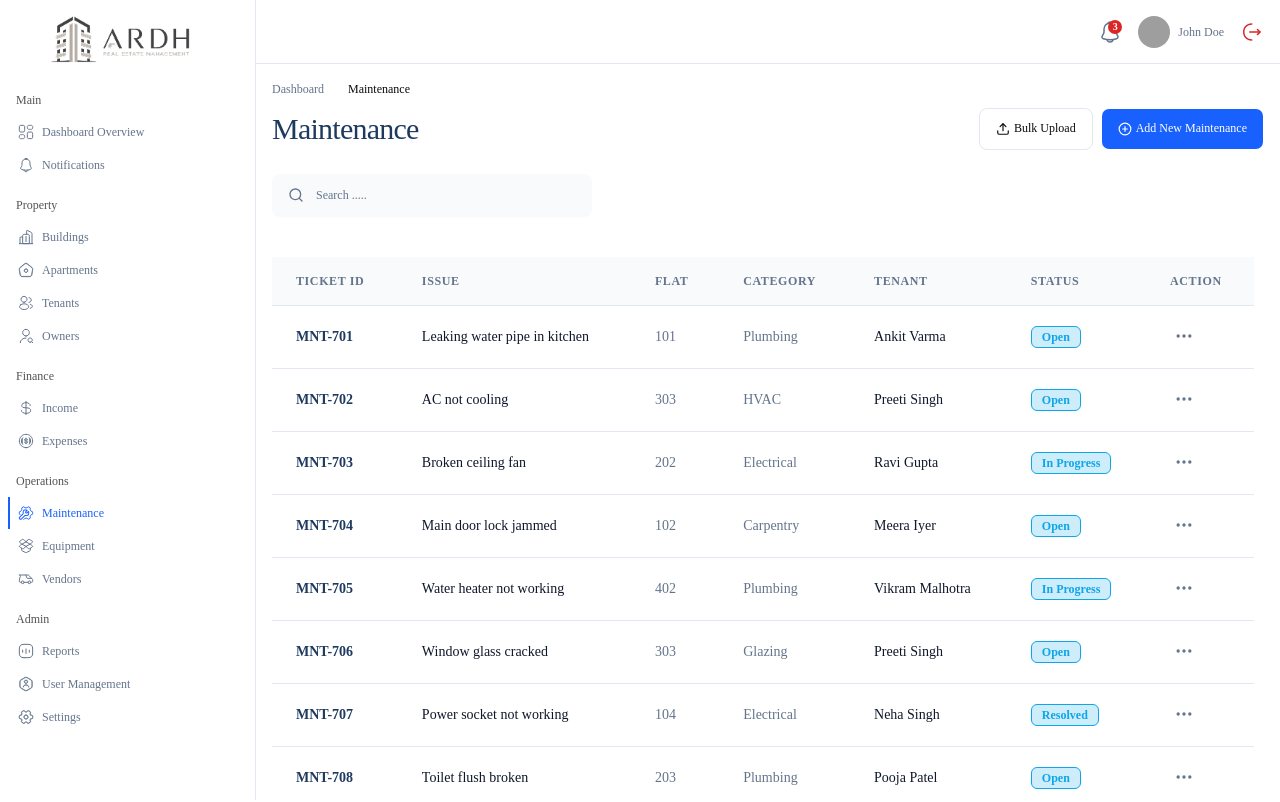
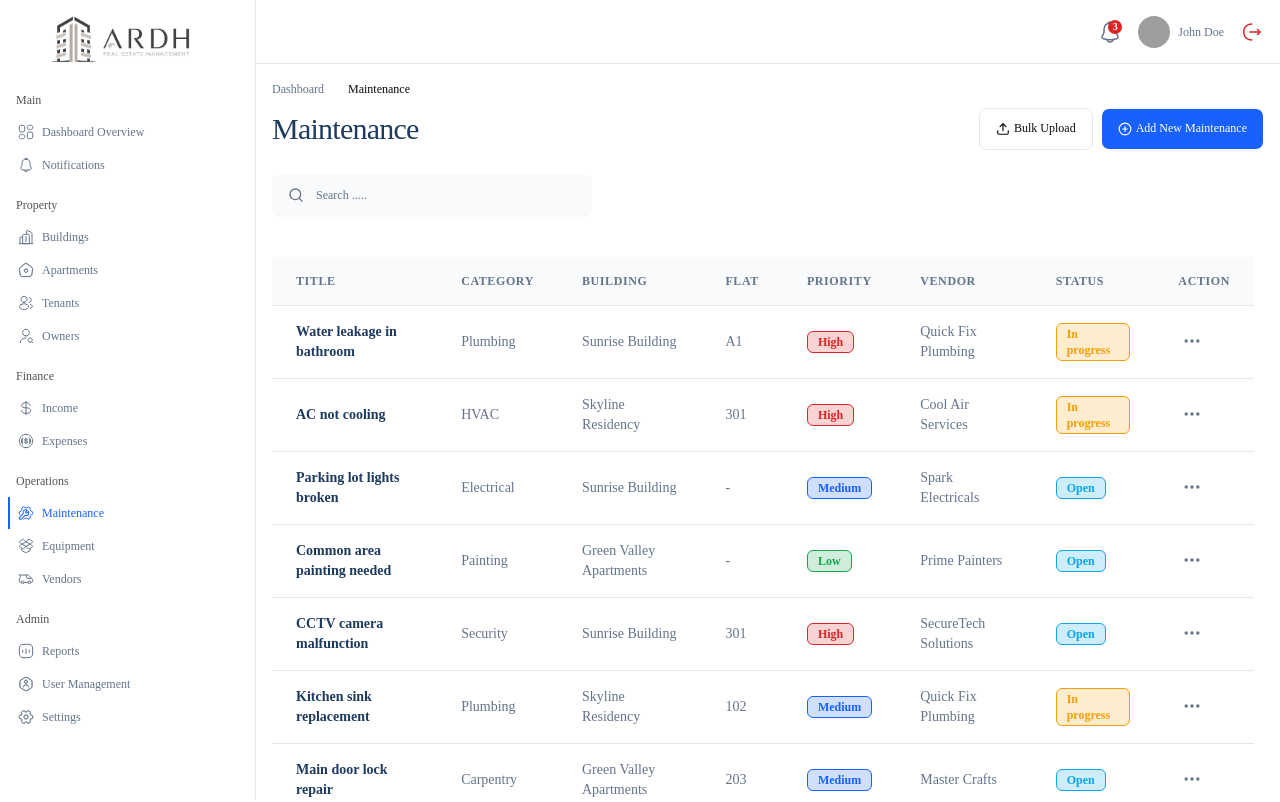
Before and after one commit to ArunRoy404/ardh-frontend, a React (Vite) app: page /maintenance in a window 1280 px wide. Shown: the top 802 px of the page. Built offline with nearby package versions, Linux system fonts and the light colour scheme; grey boxes are pictures that could not be loaded; some icons are missing.

Commit message:
feat: add maintenance list components and dummy data for record management

```diff
--- a/src/components/DataTableColumns/maintenanceColumns.jsx
+++ b/src/components/DataTableColumns/maintenanceColumns.jsx
@@ -1,10 +1,19 @@
 import MaintenanceAction from "@/components/Maintenance/MaintenanceList/MaintenanceAction/MaintenanceAction"
+import { getPriorityBadge, getStatusBadge } from "@/dummyData/maintenanceRecords"
 
 // ─── Status Badge ────────────────────────────────────────────────────────────
 
 const StatusBadge = ({ status }) => (
-  <span className="bg-open-tag-bg text-open-tag-text border border-open-tag-border px-2.5 py-0.5 rounded-[6px] text-xs font-semibold inline-block">
+  <span className={`${getStatusBadge(status)} px-2.5 py-0.5 rounded-[6px] text-xs font-semibold inline-block`}>
     {status}
+  </span>
+)
+
+// ─── Priority Badge ──────────────────────────────────────────────────────────
+
+const PriorityBadge = ({ priority }) => (
+  <span className={`${getPriorityBadge(priority)} px-2.5 py-0.5 rounded-[6px] text-xs font-semibold inline-block`}>
+    {priority}
   </span>
 )
 
@@ -12,17 +21,24 @@ const StatusBadge = ({ status }) => (
 
 export const maintenanceColumns = [
   {
-    accessorKey: "ticketId",
-    header: "Ticket ID",
+    accessorKey: "title",
+    header: "Title",
     cell: ({ getValue }) => (
       <span className="text-primary font-semibold">{getValue()}</span>
     ),
   },
   {
-    accessorKey: "issue",
-    header: "Issue",
+    accessorKey: "category",
+    header: "Category",
     cell: ({ getValue }) => (
-      <span className="text-dark-accent font-medium">{getValue()}</span>
+      <span className="text-dark-gray">{getValue()}</span>
+    ),
+  },
+  {
+    accessorKey: "building",
+    header: "Building",
+    cell: ({ getValue }) => (
+      <span className="text-dark-gray">{getValue()}</span>
     ),
   },
   {
@@ -33,17 +49,15 @@ export const maintenanceColumns = [
     ),
   },
   {
-    accessorKey: "type",
-    header: "Category",
+    accessorKey: "priority",
+    header: "Priority",
+    cell: ({ row }) => <PriorityBadge priority={row.getValue("priority")} />,
+  },
+  {
+    accessorKey: "vendor",
+    header: "Vendor",
     cell: ({ getValue }) => (
       <span className="text-dark-gray">{getValue()}</span>
-    ),
-  },
-  {
-    accessorKey: "tenant",
-    header: "Tenant",
-    cell: ({ getValue }) => (
-      <span className="text-dark-accent">{getValue()}</span>
     ),
   },
   {
--- a/src/components/Maintenance/MaintenanceList/MaintenanceAction/MaintenanceAction.jsx
+++ b/src/components/Maintenance/MaintenanceList/MaintenanceAction/MaintenanceAction.jsx
@@ -5,17 +5,18 @@ import CommonDeleteDialog from "@/components/shared/CommonDeleteDialog/CommonDel
 
 const MaintenanceAction = ({ maintenance }) => {
     const [deleteDialogOpen, setDeleteDialogOpen] = useState(false)
+    const slug = maintenance.title?.toLowerCase().replace(/\s+/g, "-") || "item"
 
     const items = [
         {
             icon: Eye,
             label: "View Details",
-            link: `/maintenance/${maintenance.id}`,
+            link: `/maintenance/${slug}`,
         },
         {
             icon: Pencil,
             label: "Edit",
-            link: `/maintenance/${maintenance.id}/edit`,
+            link: `/maintenance/${slug}/edit`,
         },
         {
             icon: Trash2,
@@ -33,7 +34,7 @@ const MaintenanceAction = ({ maintenance }) => {
             <CommonDeleteDialog
                 open={deleteDialogOpen}
                 onOpenChange={setDeleteDialogOpen}
-                itemName={`${maintenance.issue}`}
+                itemName={`${maintenance.title}`}
                 itemType="Maintenance"
             />
         </>
--- a/src/components/Maintenance/MaintenanceList/MaintenanceCardsContainer.jsx
+++ b/src/components/Maintenance/MaintenanceList/MaintenanceCardsContainer.jsx
@@ -1,10 +1,11 @@
 import { useState, useMemo } from "react"
 import MaintenanceAction from "./MaintenanceAction/MaintenanceAction"
 import TablePagination from "@/components/shared/CommonTable/TablePagination"
+import { getPriorityBadge, getStatusBadge } from "@/dummyData/maintenanceRecords"
 
 const MaintenanceCardsContainer = ({
   data = [],
-  actionKey = "id",
+  actionKey = "title",
   itemsPerPage = 10,
   emptyMessage = "No maintenance requests found.",
 }) => {
@@ -15,9 +16,9 @@ const MaintenanceCardsContainer = ({
     return data.slice(start, start + itemsPerPage)
   }, [data, currentPage, itemsPerPage])
 
-  const getStatusBadge = (status) => (
-    <span className="bg-open-tag-bg text-open-tag-text border border-open-tag-border px-2.5 py-0.5 rounded-[6px] text-xs font-semibold inline-block">
-      {status}
+  const Badge = ({ className, children }) => (
+    <span className={`${className} px-2.5 py-0.5 rounded-[6px] text-xs font-semibold inline-block`}>
+      {children}
     </span>
   )
 
@@ -33,37 +34,46 @@ const MaintenanceCardsContainer = ({
                 key={rowId}
                 className="bg-card border border-border rounded-2xl p-4 shadow-sm hover:shadow-md transition-shadow"
               >
-                {/* Header row: Ticket ID + Status */}
-                <div className="flex items-center justify-between mb-3">
-                  <span className="text-primary font-semibold text-sm">
-                    {row.ticketId}
+                {/* Title + Status */}
+                <div className="flex items-start justify-between mb-3">
+                  <span className="text-primary font-semibold text-sm flex-1 mr-2">
+                    {row.title}
                   </span>
-                  {getStatusBadge(row.status)}
+                  <Badge className={getStatusBadge(row.status)}>
+                    {row.status}
+                  </Badge>
                 </div>
-
-                {/* Issue */}
-                <p className="text-dark-accent font-medium text-sm mb-3 line-clamp-2">
-                  {row.issue}
-                </p>
 
                 {/* Details */}
                 <div className="space-y-2 text-sm">
                   <div className="flex items-center justify-between">
                     <span className="text-dark-gray text-xs font-semibold uppercase tracking-wider">Category</span>
-                    <span className="text-dark-gray">{row.type}</span>
+                    <span className="text-dark-gray">{row.category}</span>
+                  </div>
+                  <div className="flex items-center justify-between">
+                    <span className="text-dark-gray text-xs font-semibold uppercase tracking-wider">Building</span>
+                    <span className="text-dark-gray">{row.building}</span>
                   </div>
                   <div className="flex items-center justify-between">
                     <span className="text-dark-gray text-xs font-semibold uppercase tracking-wider">Flat</span>
                     <span className="text-dark-gray">{row.flat}</span>
                   </div>
                   <div className="flex items-center justify-between">
-                    <span className="text-dark-gray text-xs font-semibold uppercase tracking-wider">Tenant</span>
-                    <span className="text-dark-accent">{row.tenant}</span>
+                    <span className="text-dark-gray text-xs font-semibold uppercase tracking-wider">Priority</span>
+                    <Badge className={getPriorityBadge(row.priority)}>
+                      {row.priority}
+                    </Badge>
+                  </div>
+                  <div className="flex items-center justify-between">
+                    <span className="text-dark-gray text-xs font-semibold uppercase tracking-wider">Vendor</span>
+                    <span className="text-dark-accent">{row.vendor}</span>
                   </div>
                 </div>
 
                 {/* Actions dropdown */}
-                <MaintenanceAction maintenance={row} />
+                <div className="mt-3">
+                  <MaintenanceAction maintenance={row} />
+                </div>
               </div>
             )
           })
--- a/src/components/Maintenance/MaintenanceList/MaintenanceList.jsx
+++ b/src/components/Maintenance/MaintenanceList/MaintenanceList.jsx
@@ -7,7 +7,7 @@ import ListSkeleton from "@/components/skeletons/ListSkeleton"
 const MaintenanceList = ({ loading = false }) => {
   const { maintenanceRecords } = useMaintenanceStore()
 
-  if (loading) return        <ListSkeleton cardRows={3} hasMiddleContent={true} cardsCount={3} tableColumns={7} tableRows={5} />
+  if (loading) return <ListSkeleton cardRows={3} hasMiddleContent={true} cardsCount={3} tableColumns={8} tableRows={5} />
 
 
   return (
@@ -18,7 +18,7 @@ const MaintenanceList = ({ loading = false }) => {
       <div className="block md:hidden">
         <MaintenanceCardsContainer
           data={maintenanceRecords}
-          actionKey="id"
+          actionKey="title"
           itemsPerPage={10}
           emptyMessage="No maintenance requests found."
         />
--- a/src/dummyData/maintenanceRecords.js
+++ b/src/dummyData/maintenanceRecords.js
@@ -1,33 +1,48 @@
 export const maintenanceRecords = [
-    { id: 101, ticketId: "MNT-701", issue: "Leaking water pipe in kitchen", type: "Plumbing", floor: 1, tenant: "Ankit Varma", status: "Open", flat: "101" },
-    { id: 102, ticketId: "MNT-702", issue: "AC not cooling", type: "HVAC", floor: 3, tenant: "Preeti Singh", status: "Open", flat: "303" },
-    { id: 103, ticketId: "MNT-703", issue: "Broken ceiling fan", type: "Electrical", floor: 2, tenant: "Ravi Gupta", status: "In Progress", flat: "202" },
-    { id: 104, ticketId: "MNT-704", issue: "Main door lock jammed", type: "Carpentry", floor: 1, tenant: "Meera Iyer", status: "Open", flat: "102" },
-    { id: 105, ticketId: "MNT-705", issue: "Water heater not working", type: "Plumbing", floor: 4, tenant: "Vikram Malhotra", status: "In Progress", flat: "402" },
-    { id: 106, ticketId: "MNT-706", issue: "Window glass cracked", type: "Glazing", floor: 3, tenant: "Preeti Singh", status: "Open", flat: "303" },
-    { id: 107, ticketId: "MNT-707", issue: "Power socket not working", type: "Electrical", floor: 1, tenant: "Neha Singh", status: "Resolved", flat: "104" },
-    { id: 108, ticketId: "MNT-708", issue: "Toilet flush broken", type: "Plumbing", floor: 2, tenant: "Pooja Patel", status: "Open", flat: "203" },
-    { id: 109, ticketId: "MNT-709", issue: "Kitchen cabinet hinge loose", type: "Carpentry", floor: 3, tenant: "Suresh Kumar", status: "Open", flat: "302" },
-    { id: 110, ticketId: "MNT-710", issue: "Intercom not functioning", type: "Electrical", floor: 1, tenant: "Ankit Varma", status: "In Progress", flat: "101" },
-    { id: 111, ticketId: "MNT-711", issue: "Paint peeling off walls", type: "Painting", floor: 2, tenant: "Rahul Gupta", status: "Open", flat: "201" },
-    { id: 112, ticketId: "MNT-712", issue: "Geyser leaking water", type: "Plumbing", floor: 4, tenant: "Vikram Malhotra", status: "Resolved", flat: "401" },
-    { id: 113, ticketId: "MNT-713", issue: "Smoke detector beeping", type: "Safety", floor: 3, tenant: "Preeti Singh", status: "Open", flat: "301" },
-    { id: 114, ticketId: "MNT-714", issue: "Mosquito mesh torn", type: "General", floor: 2, tenant: "Pooja Patel", status: "Open", flat: "203" },
-    { id: 115, ticketId: "MNT-715", issue: "TV cable port damaged", type: "Electrical", floor: 1, tenant: "Meera Iyer", status: "In Progress", flat: "102" },
-    { id: 116, ticketId: "MNT-716", issue: "Balcony railing loose", type: "Structural", floor: 4, tenant: "Vikram Malhotra", status: "Open", flat: "402" },
-    { id: 117, ticketId: "MNT-717", issue: "Doorbell not working", type: "Electrical", floor: 2, tenant: "Ravi Gupta", status: "Resolved", flat: "202" },
-    { id: 118, ticketId: "MNT-718", issue: "Cracks in wall plaster", type: "Painting", floor: 3, tenant: "Suresh Kumar", status: "Open", flat: "302" },
+    { title: "Water leakage in bathroom", category: "Plumbing", building: "Sunrise Building", flat: "A1", priority: "High", vendor: "Quick Fix Plumbing", status: "In progress" },
+    { title: "AC not cooling", category: "HVAC", building: "Skyline Residency", flat: "301", priority: "High", vendor: "Cool Air Services", status: "In progress" },
+    { title: "Parking lot lights broken", category: "Electrical", building: "Sunrise Building", flat: "-", priority: "Medium", vendor: "Spark Electricals", status: "Open" },
+    { title: "Common area painting needed", category: "Painting", building: "Green Valley Apartments", flat: "-", priority: "Low", vendor: "Prime Painters", status: "Open" },
+    { title: "CCTV camera malfunction", category: "Security", building: "Sunrise Building", flat: "301", priority: "High", vendor: "SecureTech Solutions", status: "Open" },
+    { title: "Kitchen sink replacement", category: "Plumbing", building: "Skyline Residency", flat: "102", priority: "Medium", vendor: "Quick Fix Plumbing", status: "In progress" },
+    { title: "Main door lock repair", category: "Carpentry", building: "Green Valley Apartments", flat: "203", priority: "Medium", vendor: "Master Crafts", status: "Open" },
+    { title: "Water heater not working", category: "Plumbing", building: "Skyline Residency", flat: "402", priority: "High", vendor: "Quick Fix Plumbing", status: "In progress" },
+    { title: "Window glass cracked", category: "Glazing", building: "Sunrise Building", flat: "303", priority: "Medium", vendor: "Glass Masters", status: "Open" },
+    { title: "Power socket not working", category: "Electrical", building: "Green Valley Apartments", flat: "104", priority: "Low", vendor: "Spark Electricals", status: "Complete" },
+    { title: "Toilet flush broken", category: "Plumbing", building: "Skyline Residency", flat: "203", priority: "High", vendor: "Quick Fix Plumbing", status: "Open" },
+    { title: "Kitchen cabinet hinge loose", category: "Carpentry", building: "Sunrise Building", flat: "302", priority: "Low", vendor: "Master Crafts", status: "Complete" },
+    { title: "Intercom not functioning", category: "Electrical", building: "Green Valley Apartments", flat: "101", priority: "Medium", vendor: "Spark Electricals", status: "In progress" },
+    { title: "Paint peeling off walls", category: "Painting", building: "Skyline Residency", flat: "201", priority: "Low", vendor: "Prime Painters", status: "Open" },
+    { title: "Geyser leaking water", category: "Plumbing", building: "Sunrise Building", flat: "401", priority: "High", vendor: "Quick Fix Plumbing", status: "Complete" },
+    { title: "Smoke detector beeping", category: "Safety", building: "Green Valley Apartments", flat: "301", priority: "Medium", vendor: "SecureTech Solutions", status: "Open" },
+    { title: "Mosquito mesh torn", category: "General", building: "Skyline Residency", flat: "204", priority: "Low", vendor: "HandyMan Services", status: "Open" },
+    { title: "Balcony railing loose", category: "Structural", building: "Sunrise Building", flat: "402", priority: "High", vendor: "SteelFix Constructions", status: "In progress" },
 ]
 
-export const getStatusBadge = (status) => {
-    switch (status.toLowerCase()) {
-        case "open":
-            return "bg-open-tag-bg border border-open-tag-border text-open-tag-text"
-        case "in progress":
-            return "bg-progress-tag-bg border border-progress-tag-border text-progress-tag-text"
-        case "resolved":
+export const getPriorityBadge = (priority) => {
+    switch (priority.toLowerCase()) {
+        case "high":
+            return "bg-warning-tag-bg border border-warning-tag-border text-warning-tag-text"
+        case "medium":
+            return "bg-medium-tag-bg border border-medium-tag-border text-medium-tag-text"
+        case "low":
             return "bg-success-tag-bg border border-success-tag-border text-success-tag-text"
         default:
             return ""
     }
 }
+
+export const getStatusBadge = (status) => {
+    switch (status.toLowerCase()) {
+        case "in progress":
+        case "inprogress":
+            return "bg-progress-tag-bg border border-progress-tag-border text-progress-tag-text"
+        case "open":
+            return "bg-open-tag-bg border border-open-tag-border text-open-tag-text"
+        case "complete":
+        case "paid":
+            return "bg-success-tag-bg border border-success-tag-border text-success-tag-text"
+        default:
+            return ""
+    }
+}
--- a/src/dummyData/openMaintenance.js
+++ b/src/dummyData/openMaintenance.js
@@ -1,9 +1,12 @@
 export const openMaintenance = [
-    { title: "Water Leakage in bathroom", location: "Sunrise Tower • 101", priority: "High", status: "InProgress" },
-    { title: "Ac Not cooling", location: "Skyline Residency • 301", priority: "High", status: "InProgress" },
-    { title: "Parking lot lights broken", location: "Sunrise Tower", priority: "Medium", status: "Open" },
-    { title: "Common area painting", location: "Green Valley Apartments", priority: "Low", status: "Open" },
-]
+    { title: "Water leakage in...", category: "Electrical", building: "Sunrise Building", flat: "A1", priority: "Low", vendor: "Spark electricals", status: "Complete" },
+    { title: "AC not cooling", category: "Plumbing", building: "Sunrise Building", flat: "101", priority: "Low", vendor: "Quick Fix Plumbing", status: "Complete" },
+    { title: "Parking lot lights...", category: "Electrical", building: "Sunrise Building", flat: "101", priority: "Low", vendor: "Quick Fix Plumbing", status: "Complete" },
+    { title: "Common area p...", category: "Plumbing", building: "Sunrise Building", flat: "301", priority: "High", vendor: "-", status: "Open" },
+    { title: "CCTV camera m...", category: "painting", building: "Sunrise Building", flat: "301", priority: "High", vendor: "-", status: "Open" },
+    { title: "Kitchen sink rep...", category: "Electrical", building: "Sunrise Building", flat: "-", priority: "Medium", vendor: "Spark Electricals", status: "In progress" },
+    { title: "Water leakage in...", category: "Electrical", building: "Sunrise Building", flat: "-", priority: "Medium", vendor: "Spark Electricals", status: "In progress" }
+];
 
 export const getPriorityBadge = (priority) => {
     switch (priority.toLowerCase()) {
```
